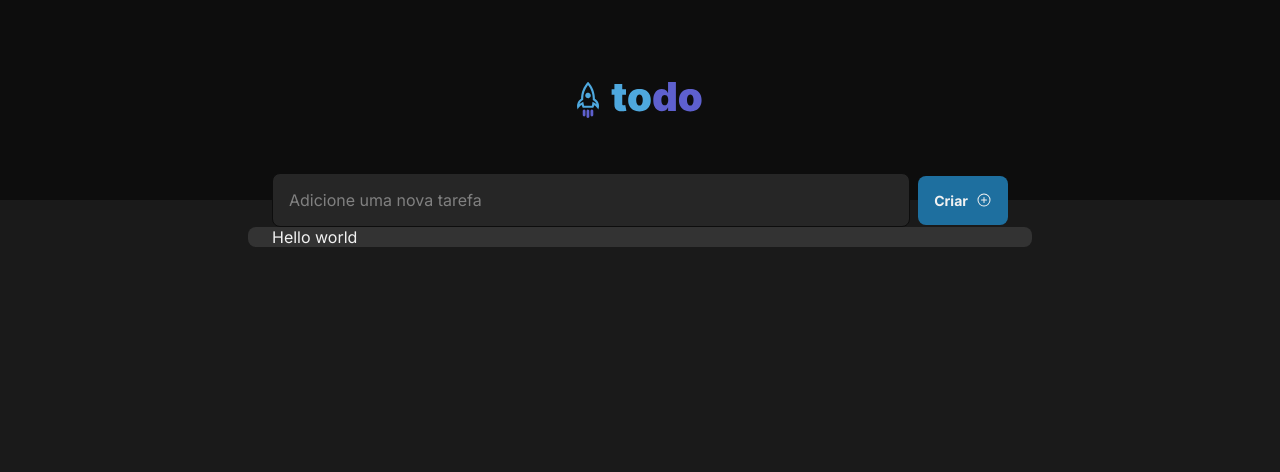
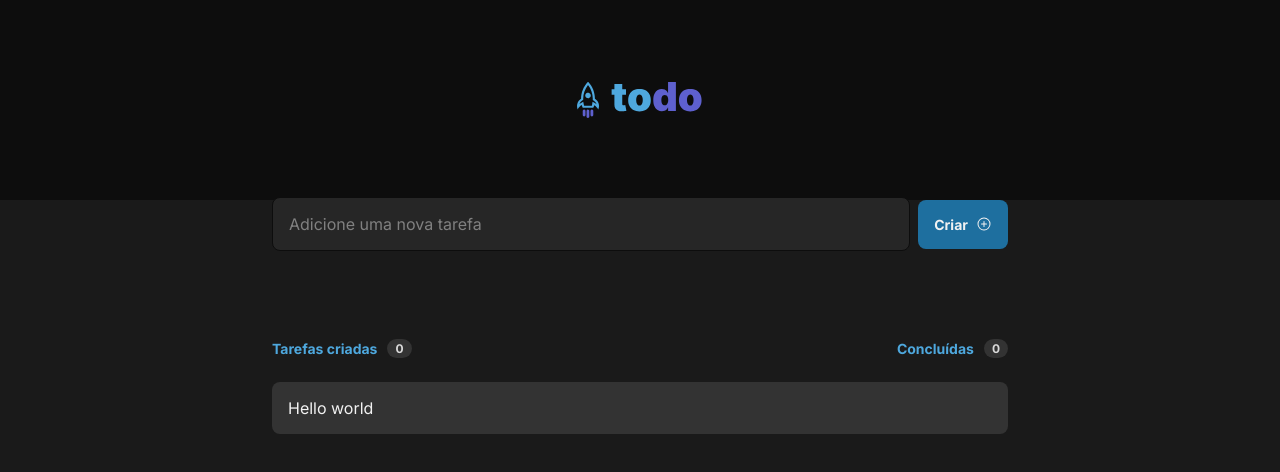
Before and after one commit to GuiAquinoDev/rocketseat-challenge-01-todo, a React (Vite) app: page / in a window 1280 px wide. Shown: the top 472 px of the page. Built offline with nearby package versions, Linux system fonts and the light colour scheme.

Commit message:
style: Home and Todo itens

```diff
--- a/src/components/Task/style.ts
+++ b/src/components/Task/style.ts
@@ -3,13 +3,14 @@ import { PlusCircle } from '@phosphor-icons/react'
 
 export const TaskContainer = styled.section`
   width: 100%;
-
-  margin-top: -27px;
+  max-width: 832px;
+  margin: -27px auto 0;
+  padding: 24px;
 `
 
 export const TaskForm = styled.form`
   width: 100%;
-  max-width: 784px;
+  padding-inline: 24px;
 
   display: flex;
   align-items: center;
@@ -17,9 +18,6 @@ export const TaskForm = styled.form`
   flex-direction: row;
 
   gap: 8px;
-  margin: 0 auto;
-
-  padding-inline: 24px;
 `
 export const TaskInput = styled.input`
   flex: 1;
--- a/src/pages/Home/index.tsx
+++ b/src/pages/Home/index.tsx
@@ -1,7 +1,13 @@
 import { useState } from 'react'
 import { Header } from '../../components/Header'
 import { Task } from '../../components/Task'
-import { Container, ToDoContainer } from './style'
+import {
+  Container,
+  TodoInfo,
+  TaskStatus,
+  ToDoSection,
+  ToDoContent,
+} from './style'
 
 export function Home() {
   const [taskItem, setTaskItem] = useState<string>('')
@@ -13,15 +19,27 @@ export function Home() {
       <Header />
       <Task taskContent={setTaskItem} />
       <Container>
+        <TodoInfo>
+          <TaskStatus>
+            <p>Tarefas criadas</p>
+            <span>0</span>
+          </TaskStatus>
+          <TaskStatus>
+            <p>Concluídas</p>
+            <span>0</span>
+          </TaskStatus>
+        </TodoInfo>
+        <ToDoSection>
           {isTask ? (
             taskCardItems.map((item, index) => (
-            <ToDoContainer key={index}>
+              <ToDoContent key={index}>
                 <p>Hello world</p>
-            </ToDoContainer>
+              </ToDoContent>
             ))
           ) : (
             <p>No task</p>
           )}
+        </ToDoSection>
       </Container>
     </>
   )
--- a/src/pages/Home/style.ts
+++ b/src/pages/Home/style.ts
@@ -1,17 +1,91 @@
 import styled from 'styled-components'
 
-export const Container = styled.section`
-  width: 100%;
-
-  margin: 0 auto;
-`
-export const ToDoContainer = styled.div`
+export const Container = styled.main`
   width: 100%;
   max-width: 784px;
 
   margin: 0 auto;
-  padding-inline: 24px;
+  padding: 0 24px;
+`
+export const TodoInfo = styled.div`
+  width: 100%;
+
+  display: flex;
+  align-items: flex-end;
+  justify-content: space-between;
+
+  margin-top: 64px;
+`
+export const TaskStatus = styled.div`
+  display: flex;
+  flex-direction: row;
+  align-items: center;
+  justify-content: center;
+
+  gap: 10px;
+
+  p {
+    color: ${(props) => props.theme.blue};
+
+    font-family: 'Inter', sans-serif;
+    font-size: 14px;
+    font-weight: 700;
+  }
+
+  span {
+    color: ${(props) => props.theme['gray-200']};
+    background-color: ${(props) => props.theme['gray-400']};
+
+    padding: 2px 8px;
+    border-radius: 999px;
+
+    font-size: 12px;
+    font-weight: 700;
+  }
+`
+export const ToDoSection = styled.section`
+  width: 100%;
+
+  margin-top: 24px;
+`
+
+export const ToDoContent = styled.div`
+  width: 100%;
+
+  display: flex;
+  flex-direction: row;
+  align-items: center;
+  justify-content: baseline;
+
   background-color: ${(props) => props.theme['gray-400']};
+  border-radius: 8px;
+  padding: 16px;
 
-  border-radius: 8px;
+  input[type='radio'] {
+    appearance: none;
+    width: 17px;
+    height: 17px;
+
+    border: 2px solid ${(props) => props.theme.blue};
+    border-radius: 50%;
+
+    &:after {
+      content: '';
+      display: block;
+      border-radius: 50%;
+      width: 0.75em;
+      height: 0.75em;
+      margin: 3px;
+    }
+
+    &:focus {
+      outline: 2px solid blue;
+    }
+
+    &:checked {
+      &:after {
+        background-color: blue;
+      }
+    }
+  }
 `
```
Lines whose indentation alone changed are shown as unchanged.
